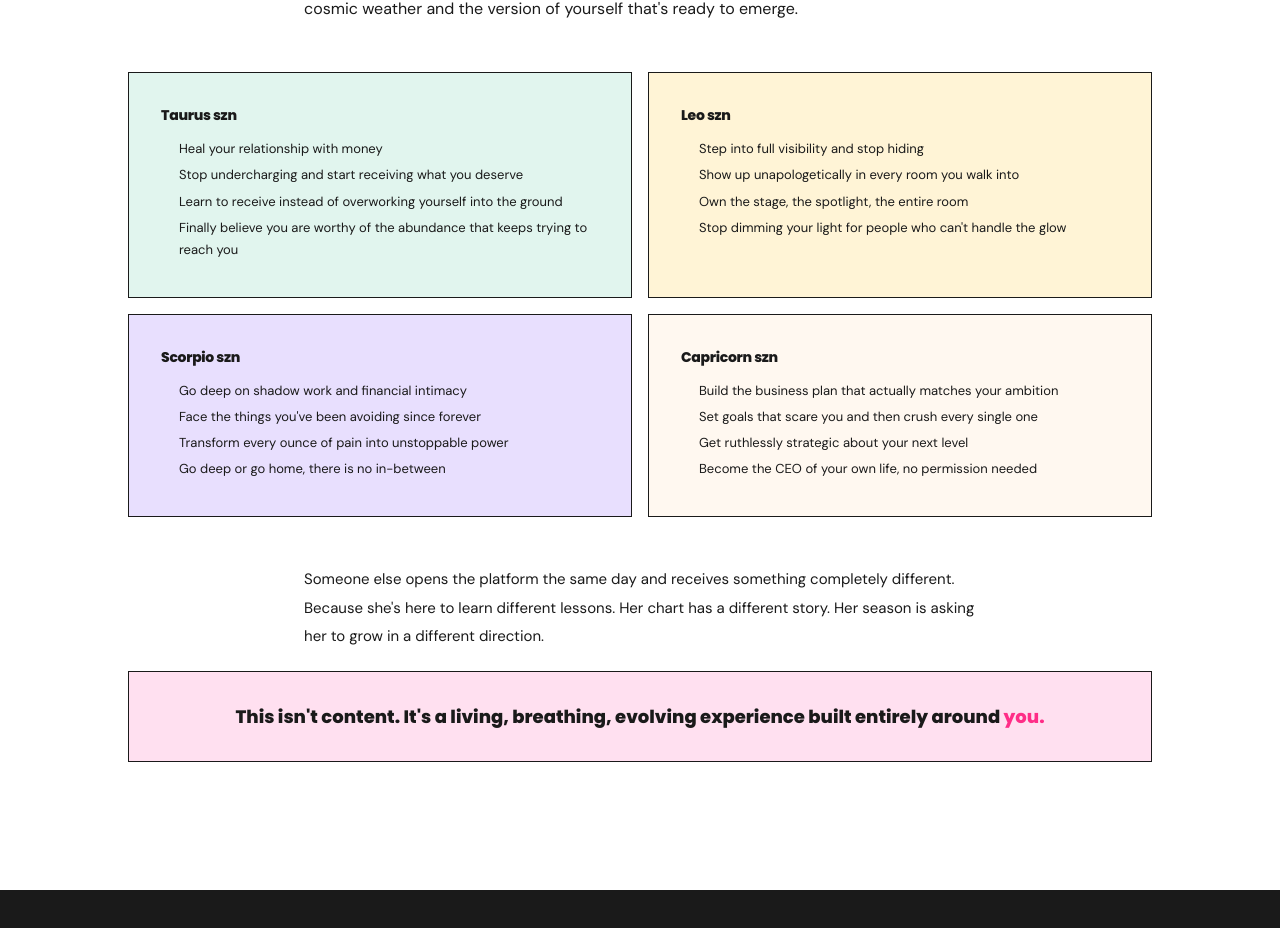
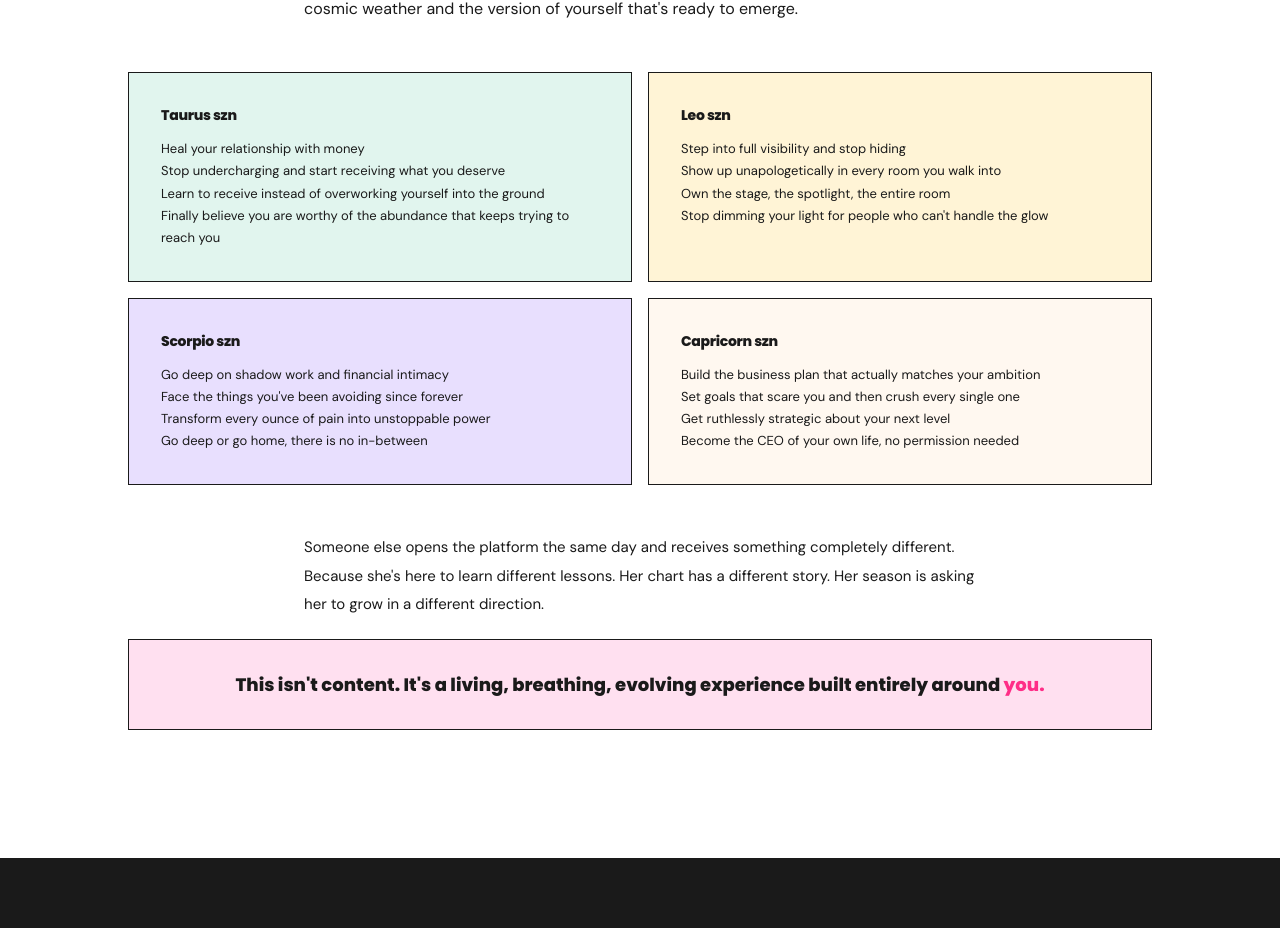
Before and after one commit to betty-myszn/szn-app, a Next.js app: page /waitlist in a window 1280 px wide. Shown: the part 4452-5380 px from the top of the page. Built offline with nearby package versions, Linux system fonts and the light colour scheme.

Commit message:
Remove bullet points from seasonal example cards
Co-Authored-By: Claude Opus 4.6 <noreply@anthropic.com>

```diff
--- a/src/app/waitlist/page.tsx
+++ b/src/app/waitlist/page.tsx
@@ -380,11 +380,11 @@ export default function WaitlistPage() {
                 <div style={{ fontFamily: pp, fontSize: 14, fontWeight: 800, letterSpacing: "-0.3px", marginBottom: 12, color: "var(--dark)" }}>
                   {card.szn}
                 </div>
-                <ul style={{ margin: 0, paddingLeft: 18 }}>
+                <div className="space-y-1">
                   {card.examples.map((ex) => (
-                    <li key={ex} style={{ fontSize: 13, lineHeight: 1.7, color: "var(--dark)", marginBottom: 4 }}>{ex}</li>
+                    <p key={ex} style={{ fontSize: 13, lineHeight: 1.7, color: "var(--dark)", margin: 0 }}>{ex}</p>
                   ))}
-                </ul>
+                </div>
               </div>
             ))}
           </div>
```
